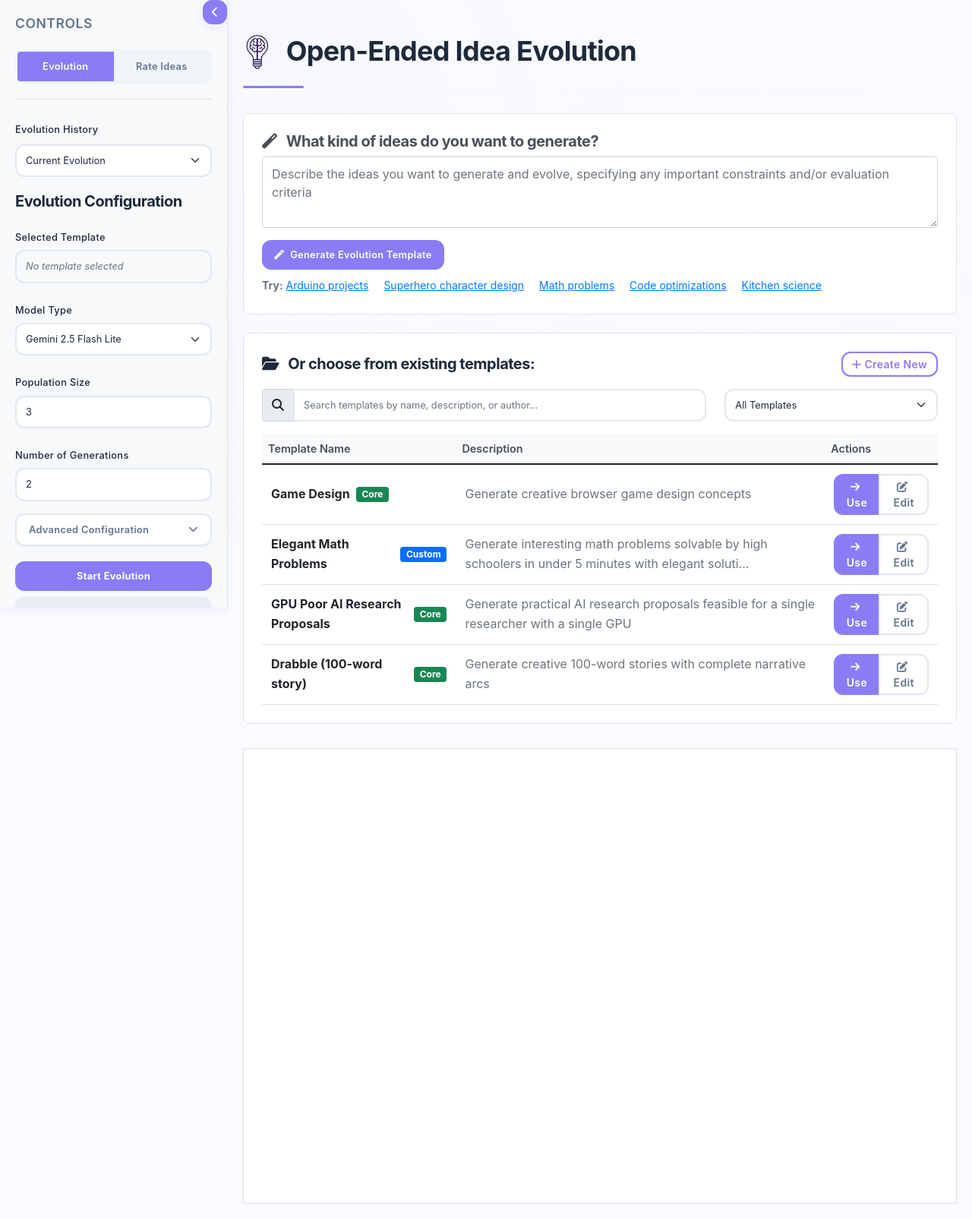
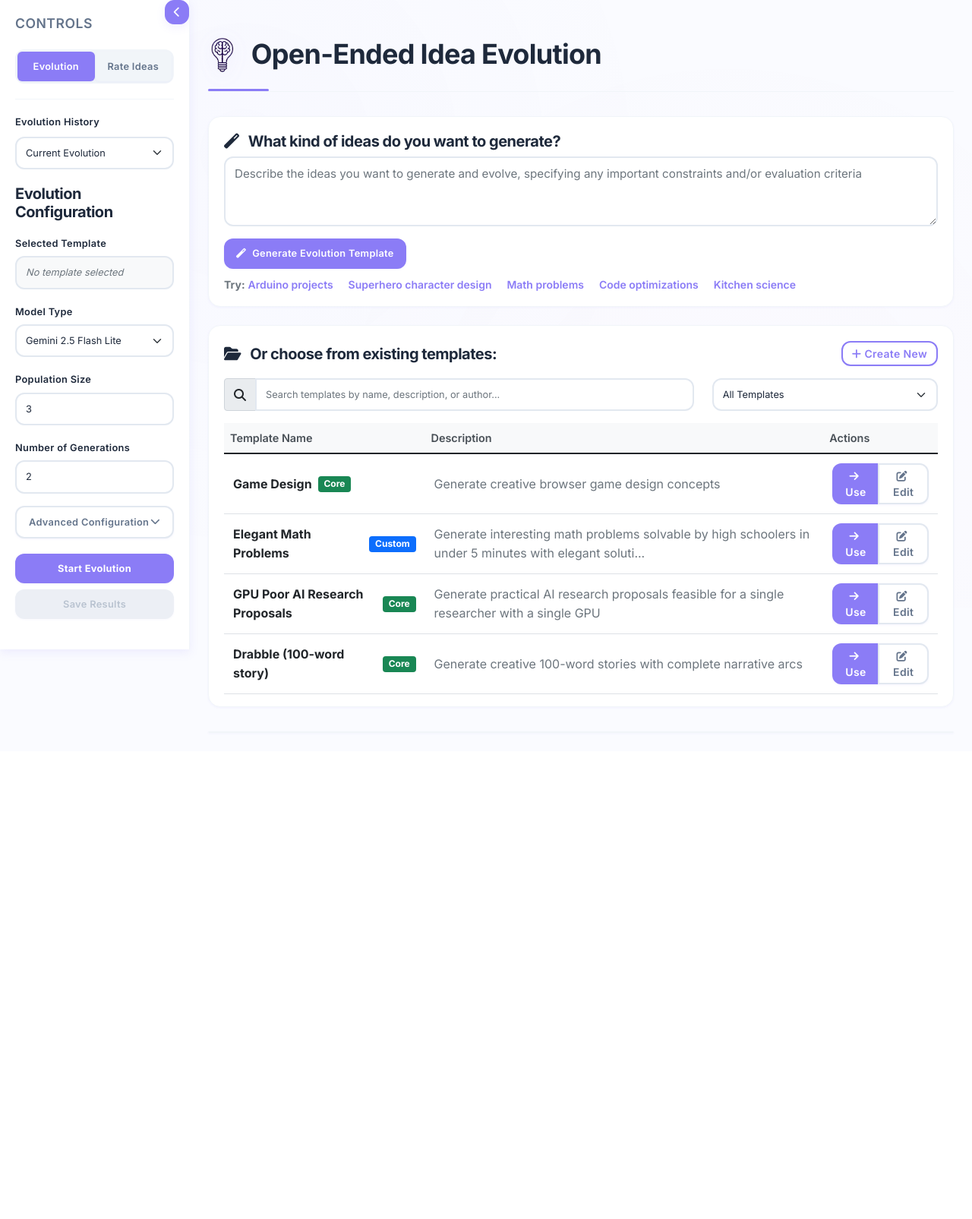
Before and after one commit to rbrthogan/idea, a FastAPI app: page / in a window 1280 px wide. Shown: the whole page at 76% size. After the commit the page ends 965 px from the top, so only its background shows below. Run offline with FastAPI, Linux system fonts and the light colour scheme; data that the repository does not hold is empty; some libraries are stand-ins or nearby versions.

Commit message:
Enhance viewer and rater UI with responsive design and new template styles
- Added viewport meta tags for improved responsiveness on mobile devices.
- Introduced a new template entry section in the CSS for better layout and styling of entry cards.
- Updated the rater HTML to include a sidebar toggle button and improved sidebar functionality with persistence.
- Refactored CSS styles to streamline layout and enhance user experience across the viewer and rater interfaces.
- Implemented JavaScript for sidebar toggle functionality, ensuring a seamless experience on different screen sizes.

```diff
--- a/idea/static/css/viewer.css
+++ b/idea/static/css/viewer.css
@@ -1709,6 +1709,69 @@
   }
   }
 
+/* ==========================================
+   TEMPLATE ENTRY + GENERATOR SECTION
+   ========================================== */
+
+.template-entry-section {
+  margin-bottom: 2rem;
+}
+
+.entry-card {
+  background: var(--surface);
+  border: 1px solid var(--border-soft);
+  border-radius: var(--radius-lg);
+  padding: 1.25rem 1.25rem 1rem 1.25rem;
+  box-shadow: var(--shadow-soft);
+  transition: var(--transition);
+}
+
+.entry-card:hover {
+  box-shadow: var(--shadow-md);
+  transform: translateY(-2px);
+}
+
+.entry-card h3 {
+  color: var(--text-primary);
+  margin-bottom: 0.5rem;
+  font-size: 1.25rem;
+  font-weight: 700;
+}
+
+.entry-input {
+  border: 2px solid var(--border);
+  border-radius: var(--radius-md);
+  font-size: 0.95rem;
+  background: var(--surface);
+  color: var(--text-primary);
+}
+
+.entry-input:focus {
+  border-color: var(--primary);
+  box-shadow: 0 0 0 3px rgba(139, 124, 246, 0.12);
+}
+
+.entry-actions .btn {
+  box-shadow: var(--shadow-soft);
+}
+
+.entry-examples small {
+  color: var(--text-secondary);
+}
+
+.example-link {
+  color: var(--primary);
+  cursor: pointer;
+  text-decoration: none;
+  margin-right: 1rem;
+  font-weight: 600;
+}
+
+.example-link:hover {
+  color: var(--primary-dark);
+  text-decoration: underline;
+}
+
 /* Existing Templates Table */
 #existingTemplates .table {
   margin-bottom: 0;
--- a/idea/static/html/viewer.html
+++ b/idea/static/html/viewer.html
@@ -3,11 +3,15 @@
 <html lang="en">
 <head>
   <meta charset="UTF-8" />
+  <meta name="viewport" content="width=device-width, initial-scale=1" />
   <title>Open-Ended Idea Evolution</title>
 
   <!-- Favicon -->
   <link rel="icon" href="/static/img/favicon.ico" type="image/x-icon">
   <link rel="shortcut icon" href="/static/img/favicon.ico" type="image/x-icon">
+
+  <!-- Google Font -->
+  <link href="https://fonts.googleapis.com/css2?family=Inter:wght@400;600;700;800&display=swap" rel="stylesheet">
 
   <!-- Bootstrap 5 CSS (CDN) -->
   <link
@@ -20,131 +24,6 @@
 
   <!-- Custom CSS -->
   <link rel="stylesheet" href="/static/css/viewer.css" />
-
-  <style>
-    .controls-panel {
-      width: 300px;
-      padding: 20px;
-      background: #f8f9fa;
-      border-right: 1px solid #dee2e6;
-      height: 100vh;
-      position: fixed;
-      overflow-y: auto;
-    }
-    .main-content {
-      flex: 1;
-      padding: 20px;
-      margin-left: 300px;
-    }
-    .layout-container {
-      display: flex;
-    }
-    .nav-section {
-      margin-bottom: 20px;
-      padding-bottom: 20px;
-      border-bottom: 1px solid #dee2e6;
-    }
-    .controls-section {
-      margin-bottom: 20px;
-    }
-    .form-label {
-      margin-top: 10px;
-      font-weight: 500;
-    }
-    .nav-buttons {
-      display: flex;
-      width: 100%;
-      gap: 0;
-    }
-    .nav-buttons .btn {
-      flex: 1;
-      border-radius: 0;
-    }
-    .nav-buttons .btn:first-child {
-      border-top-left-radius: 4px;
-      border-bottom-left-radius: 4px;
-    }
-    .nav-buttons .btn:last-child {
-      border-top-right-radius: 4px;
-      border-bottom-right-radius: 4px;
-    }
-    .card {
-      margin-bottom: 1rem;
-      border: 1px solid rgba(0,0,0,.125);
-    }
-    .card-body {
-      padding: 0.75rem;
-    }
-    .context-wrapper {
-      padding: 0.5rem;
-      background: #f8f9fa;
-      border-radius: 4px;
-      border: 1px solid #dee2e6;
-    }
-    .context-wrapper p {
-      margin: 0;
-      line-height: 1.4;
-      white-space: pre-wrap;
-    }
-    .context-navigation {
-      margin-top: 0.5rem;
-      padding-top: 0.5rem;
-      border-top: 1px solid #dee2e6;
-    }
-    .card-title {
-      font-size: 1rem;
-      font-weight: 500;
-      margin-bottom: 0.5rem;
-    }
-    .evolution-content {
-      background: white;
-      border-radius: 4px;
-      border: 1px solid rgba(0,0,0,.125);
-      padding: 1rem;
-      min-height: 600px;
-    }
-
-    /* Template Entry Section - Clean and Simple */
-    .template-entry-section {
-      margin-bottom: 2rem;
-    }
-
-    .entry-card {
-      background: white;
-      border: 1px solid #dee2e6;
-      border-radius: 8px;
-      padding: 1.5rem;
-      margin-bottom: 1rem;
-    }
-
-    .entry-card h3 {
-      color: #495057;
-      margin-bottom: 0.5rem;
-      font-size: 1.25rem;
-    }
-
-    .entry-input {
-      border: 1px solid #ced4da;
-      border-radius: 4px;
-      font-size: 1rem;
-    }
-
-    .entry-input:focus {
-      border-color: #007bff;
-      box-shadow: 0 0 0 0.2rem rgba(0,123,255,0.25);
-    }
-
-    .example-link {
-      color: #007bff;
-      cursor: pointer;
-      text-decoration: underline;
-      margin-right: 1rem;
-    }
-
-    .example-link:hover {
-      color: #0056b3;
-    }
-  </style>
 </head>
 <body>
   {% if api_key_missing %}
@@ -563,36 +442,48 @@
 
   <!-- Sidebar Toggle Script -->
   <script>
-    // Simple sidebar toggle for mobile only
+    // Mobile "show" toggle + Desktop collapse with persistence
     document.addEventListener('DOMContentLoaded', function() {
       const sidebarToggle = document.getElementById('sidebarToggle');
       const controlsPanel = document.getElementById('controlsPanel');
+      const mainContent = document.getElementById('mainContent');
 
       function isMobile() {
         return window.innerWidth <= 576;
       }
 
+      // Restore desktop collapse state
+      const savedCollapsed = localStorage.getItem('sidebarCollapsed') === 'true';
+      if (!isMobile() && savedCollapsed) {
+        controlsPanel.classList.add('collapsed');
+        mainContent.classList.add('sidebar-collapsed');
+      }
+
+      function updateIcon() {
+        const icon = sidebarToggle.querySelector('i');
+        if (isMobile()) {
+          icon.className = controlsPanel.classList.contains('show') ? 'fas fa-times' : 'fas fa-bars';
+        } else {
+          icon.className = controlsPanel.classList.contains('collapsed') ? 'fas fa-chevron-right' : 'fas fa-chevron-left';
+        }
+      }
+
       sidebarToggle.addEventListener('click', function() {
         if (isMobile()) {
           controlsPanel.classList.toggle('show');
+        } else {
+          controlsPanel.classList.toggle('collapsed');
+          mainContent.classList.toggle('sidebar-collapsed');
+          localStorage.setItem('sidebarCollapsed', controlsPanel.classList.contains('collapsed'));
         }
-
-        // Update icon for mobile
-        const icon = sidebarToggle.querySelector('i');
-        if (isMobile()) {
-          if (controlsPanel.classList.contains('show')) {
-            icon.className = 'fas fa-times';
-          } else {
-            icon.className = 'fas fa-bars';
-          }
-        } else {
-          icon.className = 'fas fa-chevron-left';
-        }
+        updateIcon();
       });
 
       // Initialize icon
-      const icon = sidebarToggle.querySelector('i');
-      icon.className = isMobile() ? 'fas fa-bars' : 'fas fa-chevron-left';
+      updateIcon();
+
+      // Update icon on resize breakpoint changes
+      window.addEventListener('resize', updateIcon);
     });
   </script>
 
```
Also changed, not shown: idea/static/html/rater.html (+61 -94 lines).
